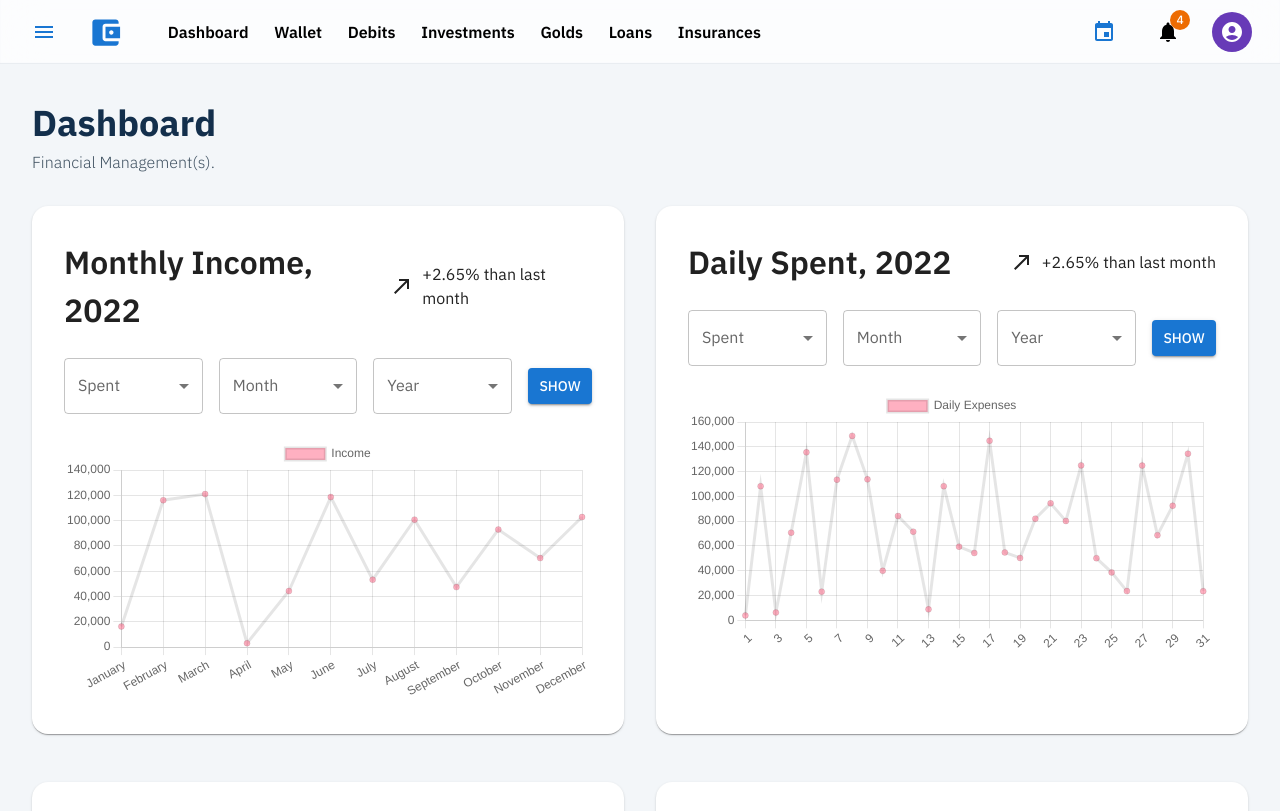
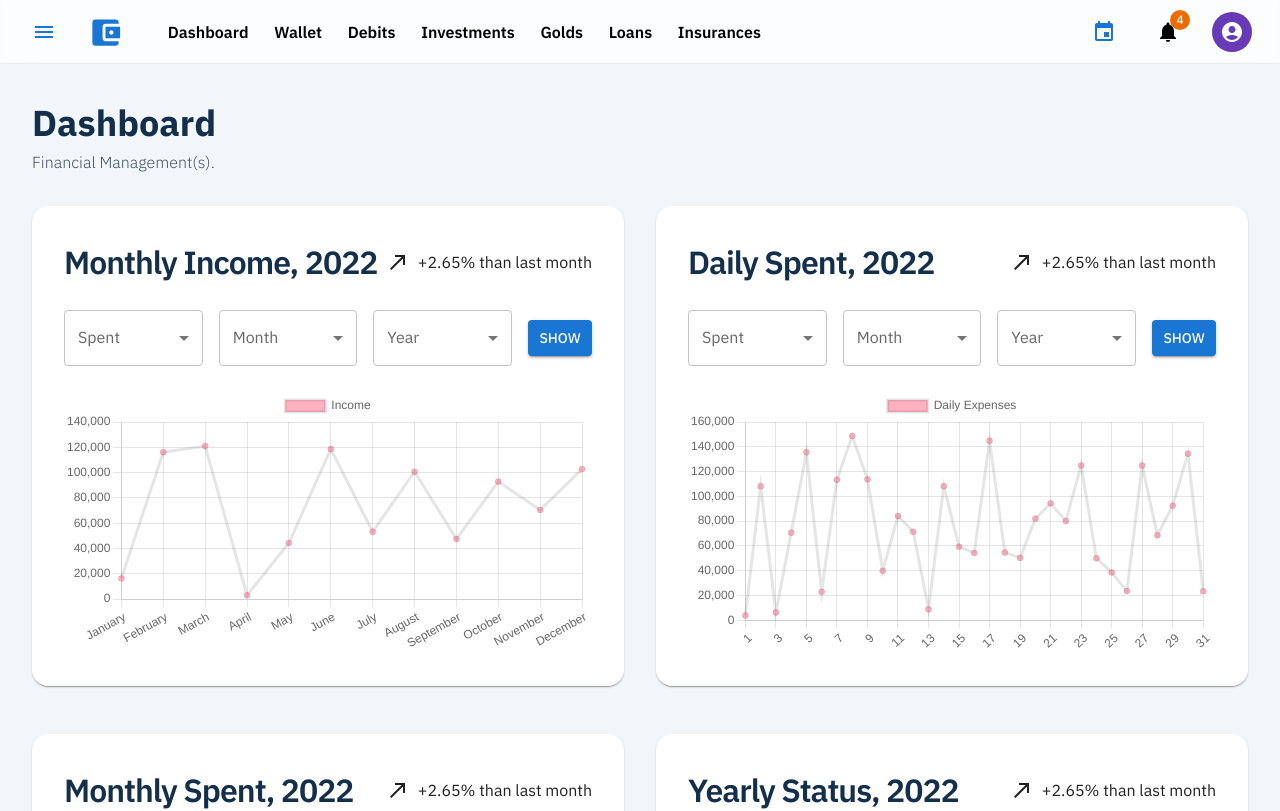
Before and after one commit to cra2ycoder/my-finance, a Next.js app: page /dashboard in a window 1280 px wide. Shown: the top 811 px of the page. Built offline with nearby package versions, Linux system fonts and the light colour scheme.

Commit message:
chart color updates

```diff
--- a/components/Charts/Charts.tsx
+++ b/components/Charts/Charts.tsx
@@ -59,6 +59,8 @@ function Chart(props: any) {
           sx={{
             fontWeight: 600,
             fontSize: '2rem',
+            color: 'rgb(19, 47, 76)',
+            letterSpacing: -1,
           }}
         >
           {props.title}
```
